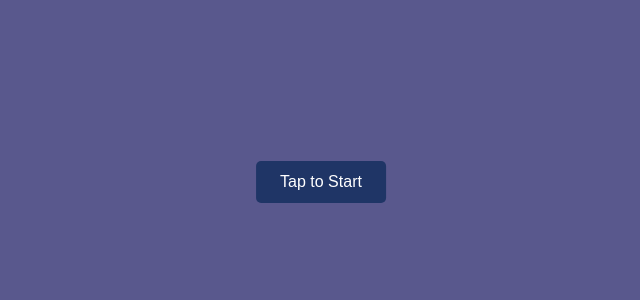
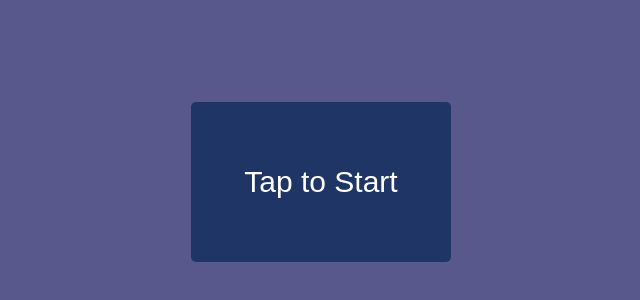
Before and after one commit to jordanjzhao/hearo, a React (Create React App) app: page / in a window 1280 px wide. Shown: the part 1052-1352 px from the top of the page, without its empty margins (319-959 px from the left). Built offline with nearby package versions, Linux system fonts and the light colour scheme.

Commit message:
fix button sizing

```diff
--- a/src/index.css
+++ b/src/index.css
@@ -31,13 +31,15 @@ code {
 
 .form--startButton {
   position: absolute;
+  width: 260px;
+  height: 160px;
   top: 50%;
   left: 50%;
   transform: translate(-50%, -50%);
   -ms-transform: translate(-50%, -50%);
   background-color: #1f3566;
   color: white;
-  font-size: 16px;
+  font-size: 30px;
   padding: 12px 24px;
   border: none;
   cursor: pointer;
```
